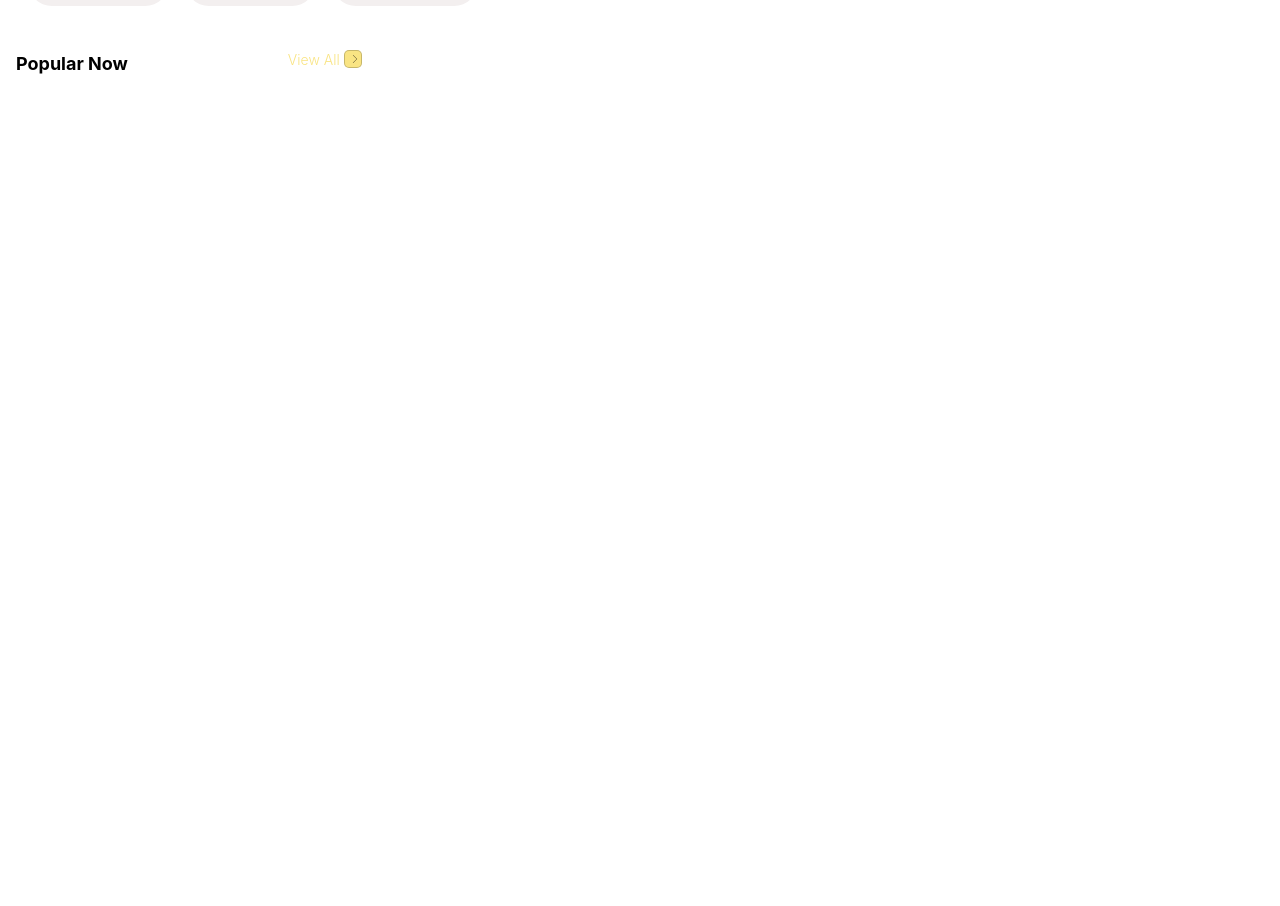
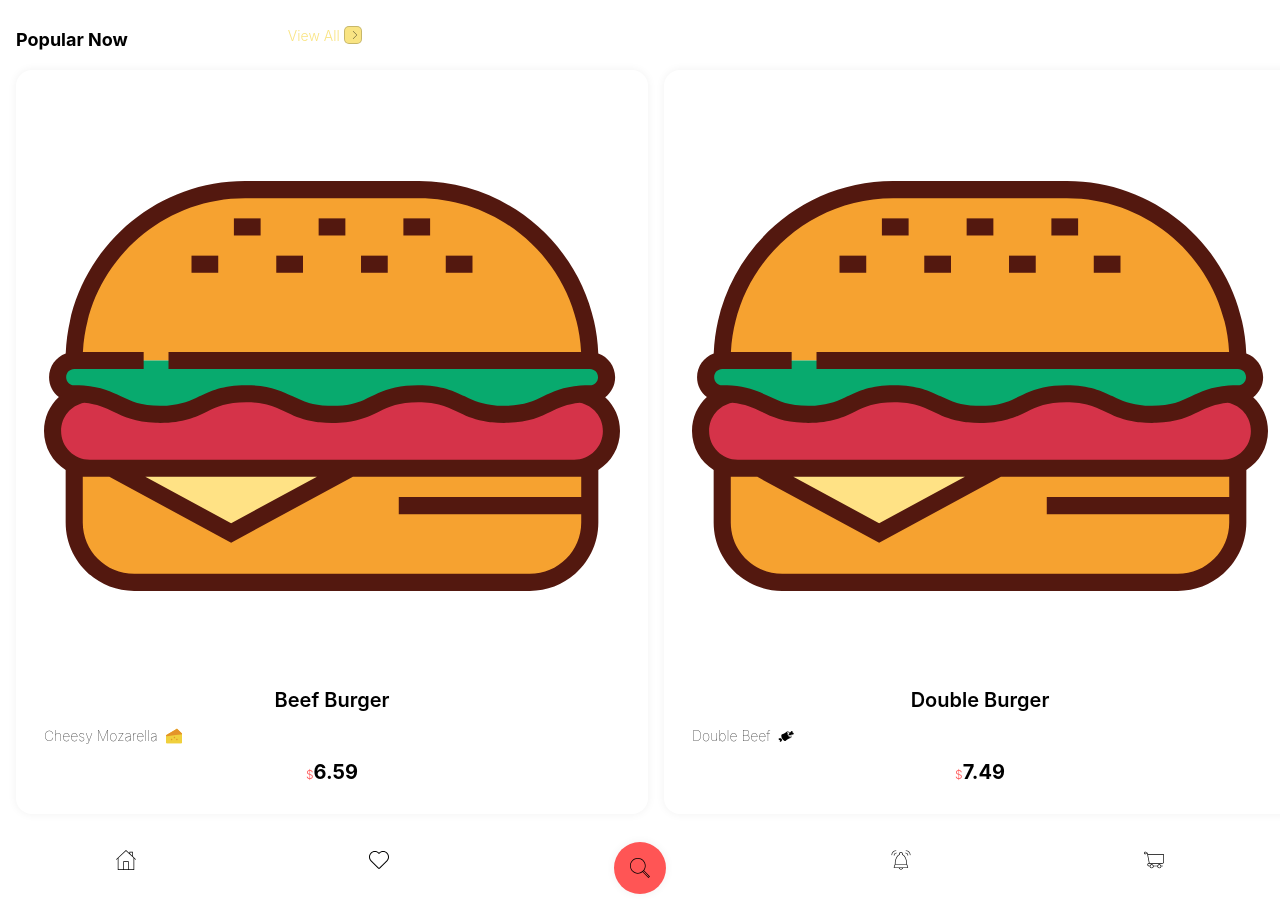
Before and after one commit to Tegadaniel/speedpaytest, a React (Create React App) app: page / in a window 1280 px wide. Shown: the part 442-1348 px from the top of the page. Before the commit the page ends 800 px from the top, so only its background shows below. Built offline with nearby package versions, Linux system fonts and the light colour scheme.

Commit message:
Final changes

```diff
--- a/src/App.js
+++ b/src/App.js
@@ -1,12 +1,10 @@
-import Body from "./pages/body/Body";
-import Header from "./pages/header/Header";
+import LinkFile from  "./pages";
 
 function App() {
   return (
-    <div>
-      <Header />
-      <Body/>
-    </div>
+    <>
+    <LinkFile/>
+    </>
   );
 }
 
--- a/src/pages/body/Body.js
+++ b/src/pages/body/Body.js
@@ -1,4 +1,4 @@
-import React, { useState } from "react";
+import React from "react";
 import burger from "../../assets/burger.svg";
 import pizza from "../../assets/pizza.svg";
 import muffins from "../../assets/muffins.svg";
@@ -27,6 +27,7 @@ export default function Body() {
 
   const popular = [
     {
+      sideImage: burger,
       id: "1",
       name: "Beef Burger",
       price: "6.59",
@@ -34,6 +35,7 @@ export default function Body() {
       intro: "Cheesy Mozarella",
     },
     {
+      sideImage: burger,
       id: "2",
       name: "Double Burger",
       price: "7.49",
@@ -51,7 +53,7 @@ export default function Body() {
           {data.map((item, index) => {
             return (
               <div key={index}>
-                <div className=" rounded-3xl  m-3 w-full flex items-center  hover:bg-[#FF5555] group bg-[#F3EFEF]">
+                <div className=" rounded-3xl w-full flex items-center  hover:bg-[#FF5555] group bg-[#F3EFEF]">
                   <div className="flex flex-row gap-3 m-5">
                     <div>
                       <img
@@ -81,9 +83,45 @@ export default function Body() {
           <div className="flex flex-row gap-1">
             <p className="text-sm font-light text-[#F9E483]">View All</p>
             <div className="innerBox">
-             <img src={rightArrow} className="w-2 h-2 ml-1.5 mt-1" alt="right arrow"/>
+              <img
+                src={rightArrow}
+                className="w-2 h-2 ml-1.5 mt-1"
+                alt="right arrow"
+              />
             </div>
           </div>
+        </div>
+
+        <div className="flex flex-row gap-4 w-full">
+          {popular.map((item) => {
+            return (
+              <div className="flex flex-row gap-3 p-3 w-[70%] h-auto rounded-2xl shadow-projects bg-[#fffff]">
+                {/* <div className=" bg-pink-100">🔥</div> */}
+                {/* <Grid container justifyContent="flex-end">🔥</Grid> */}
+                <div className="flex flex-col m-4 gap-3 w-full">
+                  <img src={item.sideImage} alt={item.intro} className="" />
+                  <p className=" font-semibold text-xl text-center">{item.name}</p>
+
+                  <div className="flex flex-row gap-2 items-center">
+                    <p className=" font-thin text-sm">{item.intro}</p>
+                    <img
+                      src={item.image}
+                      alt={item.intro}
+                      className="w-4 h-4"
+                    />
+                  </div>
+
+                  <p className="font-bold text-xl text-center">
+                    {" "}
+                    <span className=" font-light text-xs text-[#FF5555]">
+                      $
+                    </span>
+                    {item.price}
+                  </p>
+                </div>
+              </div>
+            );
+          })}
         </div>
       </div>
     </div>
--- a/src/pages/footer/Footer.js
+++ b/src/pages/footer/Footer.js
@@ -0,0 +1,33 @@
+import React from "react";
+import home from "../../assets/home.svg";
+import notification from "../../assets/notification.svg";
+import cart from "../../assets/cart.svg";
+import search from "../../assets/search.svg";
+import heart from "../../assets/heart.svg";
+
+export default function Footer() {
+  const data = [
+    { id: "1", icon: home },
+    { id: "2", icon: heart },
+    { id: "3", icon: search, test: true },
+    { id: "4", icon: notification },
+    { id: "5", icon: cart },
+  ];
+  return (
+    <footer className="flex w-full justify-around bg-white">
+      {data.map((item) => {
+        return (
+          <div key={item.id} className="flex flex-row gap-3 m-3">
+            {item.test ? (
+              <div className=" rounded-full bg-[#FF5555] shadow-projects">
+                <img src={item.icon} alt={item.icon} className="w-5 h-5 m-4" />
+              </div>
+            ) : (
+              <img src={item.icon} alt={item.icon} className="w-5 h-5 m-2" />
+            )}
+          </div>
+        );
+      })}
+    </footer>
+  );
+}
--- a/src/pages/index.js
+++ b/src/pages/index.js
@@ -0,0 +1,14 @@
+import React from "react";
+import Body from "./body/Body";
+import Footer from "./footer/Footer";
+import Header from "./header/Header";
+
+export default function LinkFile() {
+  return (
+    <>
+      <Header />
+      <Body />
+      <Footer />
+    </>
+  );
+}
```
